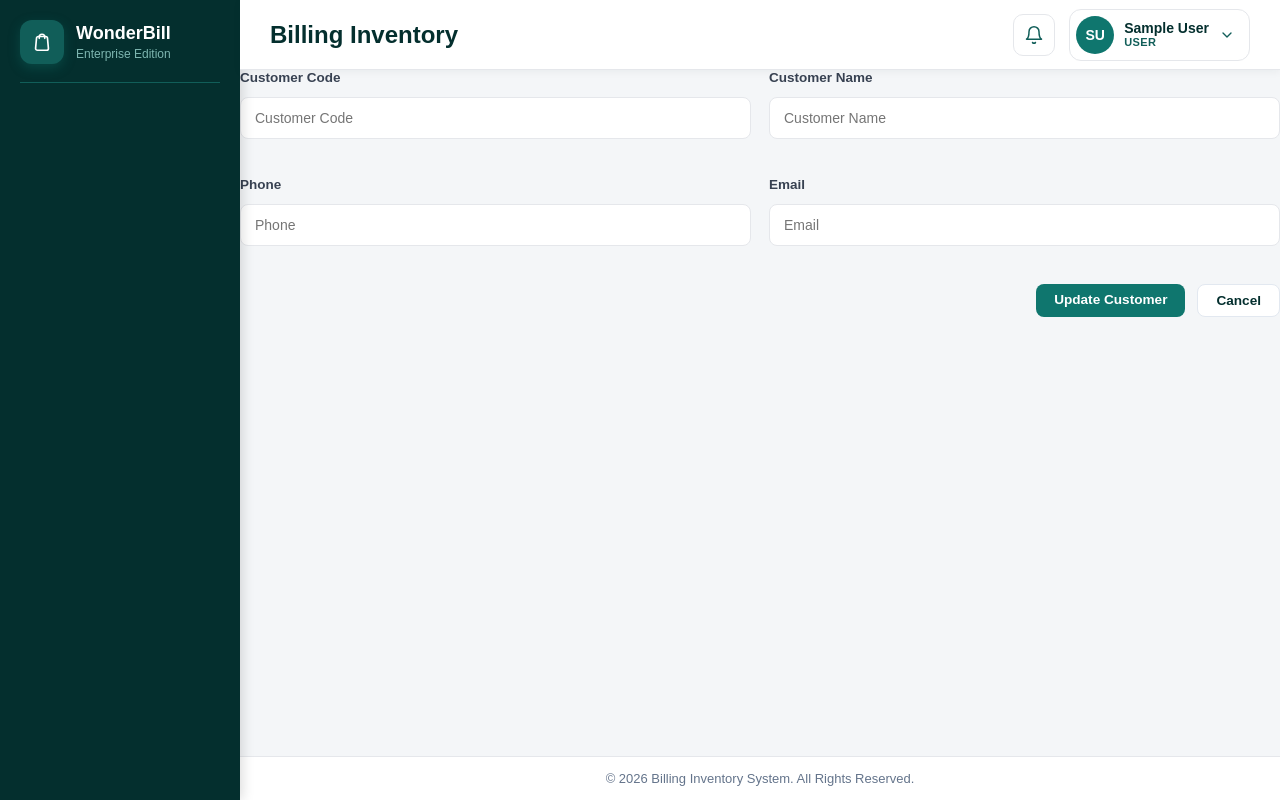
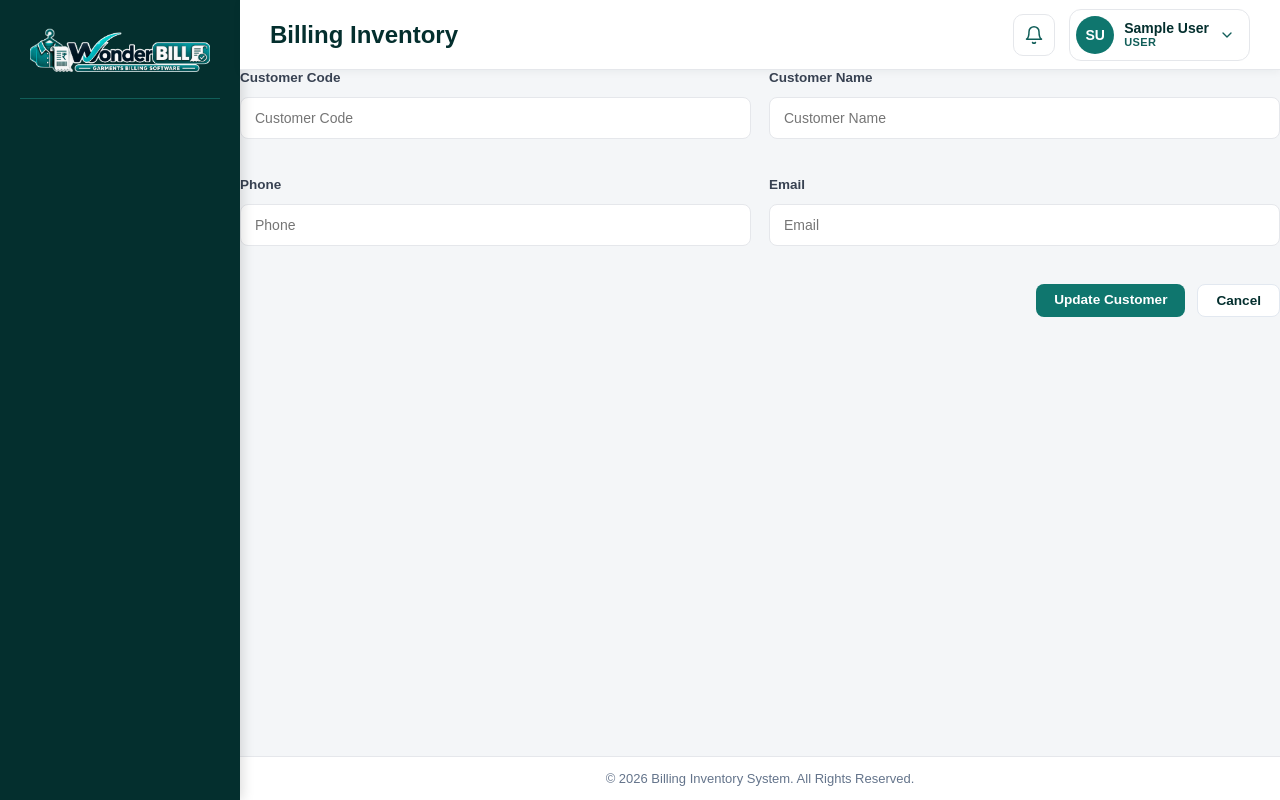
Before and after one commit to mounttowntech/billing-inventory-frontend, a React (Vite) app: page /customers/create in a window 1280 px wide. Built offline with nearby package versions, Linux system fonts and the light colour scheme; sample sign-in values are in the browser's storage.

Commit message:
modified the sidebar

```diff
--- a/src/components/layout/Sidebar.css
+++ b/src/components/layout/Sidebar.css
@@ -113,23 +113,25 @@ details a {
 }
 
 .sidebar-brand-logo {
-  width: 44px;
-  height: 44px;
-  min-width: 44px;
+  width: 350px;
+  height: 60px;
   display: flex;
   align-items: center;
   justify-content: center;
-  background: #115e59;
+  background: #ffffff00;
   border-radius: 12px;
-  box-shadow: 0 4px 12px rgba(15,118,110,.35);
+  padding: 5px 10px;
+  box-sizing: border-box;
+  overflow: hidden;
 }
 
-.sidebar-brand-logo svg {
-  width: 22px;
-  height: 22px;
-  color: #fff;
+.sidebar-brand-logo img {
+  width: 100%;
+  height: 100%;
+  object-fit: contain;
+  object-position: center;
+  display: block;
 }
-
 .sidebar-close-btn {
   position: absolute;
   top: 2px;
@@ -153,32 +155,30 @@ details a {
   height: 20px;
 }
 
-.sidebar-brand-text{
-  flex:1;
-  min-width:0;
-  display:flex;
-  flex-direction:column;
-  justify-content:center;
+.sidebar-brand-text {
+  flex: 1;
+  min-width: 0;
+  display: flex;
+  flex-direction: column;
+  justify-content: center;
 }
 
-.sidebar-brand-text h2{
-  margin:0;
-  font-size:18px;
-  font-weight:700;
-  color:#fff;
-  line-height:1.2;
+.sidebar-brand-text h2 {
+  margin: 0;
+  font-size: 18px;
+  font-weight: 700;
+  color: #fff;
+  line-height: 1.2;
 }
 
-.sidebar-brand-text span{
-  margin-top:2px;
-  font-size:12px;
-  color:#7db6b0;
+.sidebar-brand-text span {
+  margin-top: 2px;
+  font-size: 12px;
+  color: #7db6b0;
 }
-
 
 /* Mobile & Tablet */
 @media (max-width: 768px) {
-
   .sidebar-toggle {
     display: flex;
     align-items: center;
@@ -194,17 +194,17 @@ details a {
     border-radius: 10px;
     cursor: pointer;
     z-index: 300;
-    transition: all .3s ease;
+    transition: all 0.3s ease;
   }
 
   /* When sidebar is open */
   .sidebar-toggle-open {
-    left: 220px;          /* 260px sidebar - 40px button */
+    left: 220px; /* 260px sidebar - 40px button */
     top: 16px;
     background: transparent;
     border: none;
     box-shadow: none;
-    color: #10b981;       /* Green X */
+    color: #10b981; /* Green X */
   }
 
   .sidebar-toggle-open svg {
@@ -216,7 +216,6 @@ details a {
 
 /* Small Mobile */
 @media (max-width: 420px) {
-
   .sidebar-toggle-open {
     left: calc(85% - 42px);
     top: 14px;
@@ -266,7 +265,7 @@ details a {
   flex-shrink: 0;
   opacity: 0.85;
   margin: 5px 20px 2px 2px;
-  }
+}
 
 .nav-icon svg {
   width: 20px;
--- a/src/components/layout/Sidebar.jsx
+++ b/src/components/layout/Sidebar.jsx
@@ -25,6 +25,8 @@ import { hasPermission } from "../../utils/permission";
 import { useSelector } from "react-redux";
 import { getDashboardRoute } from "../../utils/getDashboardRoute";
 
+import wonderbillLogo from "../../assets/logo.png";
+
 const Sidebar = () => {
   const [open, setOpen] = useState(false);
 
@@ -50,13 +52,13 @@ const Sidebar = () => {
       <aside className={`sidebar ${open ? "open" : ""}`}>
         <div className="sidebar-brand">
           <span className="sidebar-brand-logo">
-            <BrandLogoIcon />
+            <img src={wonderbillLogo} alt="WonderBill Logo" />
           </span>
 
-          <div className="sidebar-brand-text">
+          {/* <div className="sidebar-brand-text">
             <h2>WonderBill</h2>
             <span>Enterprise Edition</span>
-          </div>
+          </div> */}
 
           {open && (
             <button
```
Also changed, not shown: src/assets/logo.png (added).
